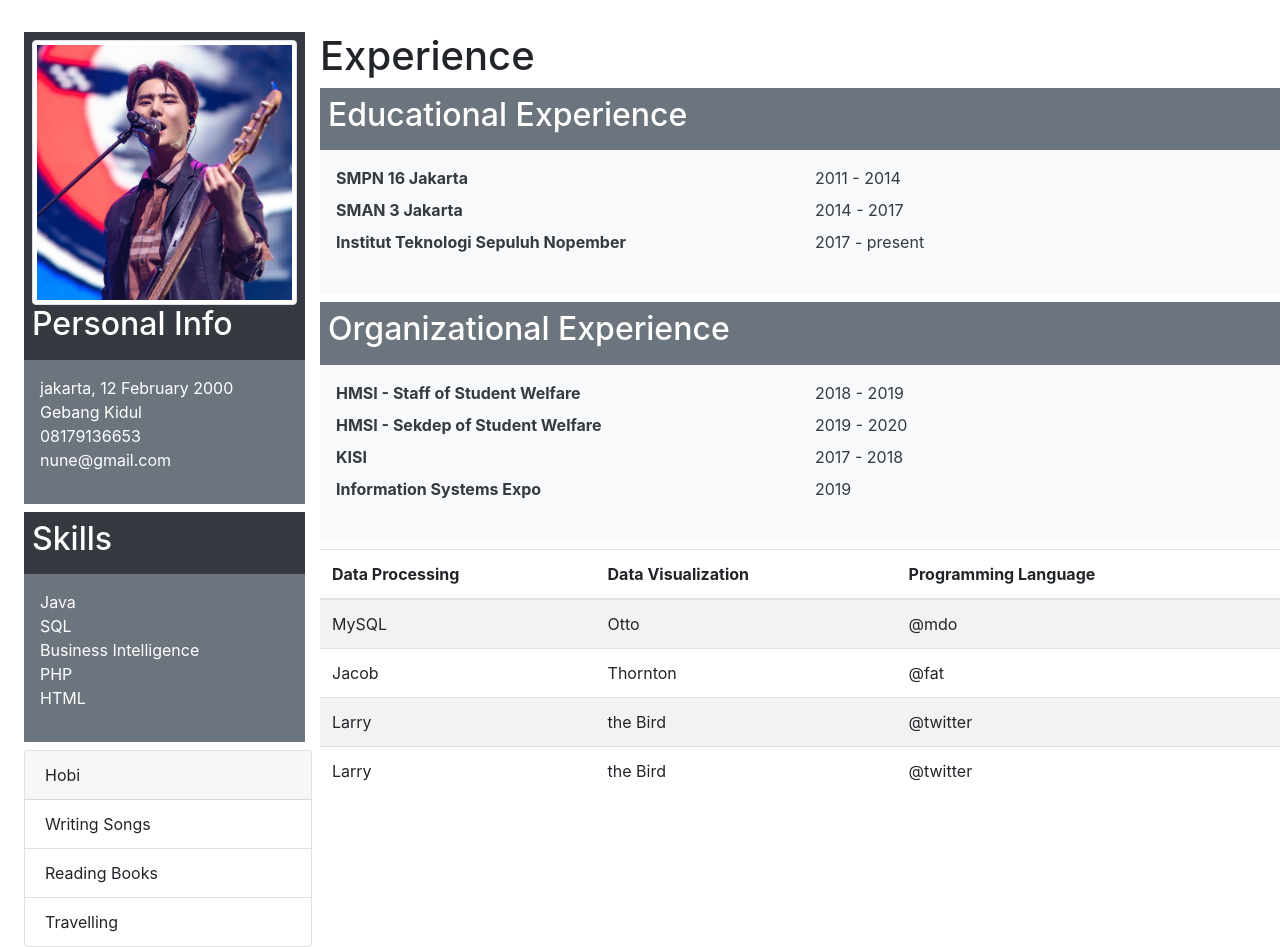
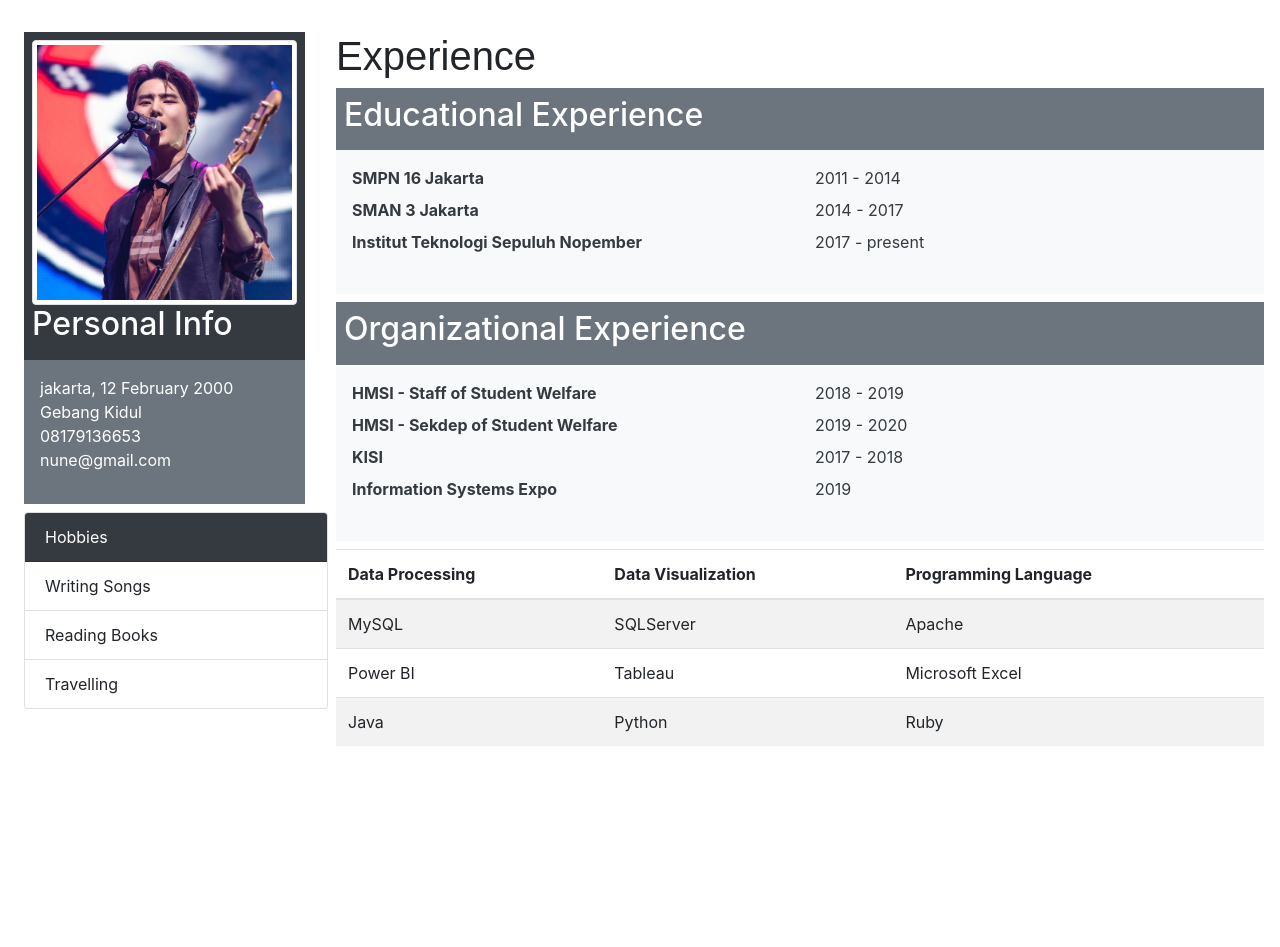
Before and after one commit to DPP-2020/praktikum-1-membuat-cv-part-2-nural12, a plain HTML site: page index.html in a window 1280 px wide. Shown: the part 947-1894 px from the top of the page. After the commit the page ends 1709 px from the top, so only its background shows below. Drawn offline with nearby package versions, Linux system fonts and the light colour scheme.

Commit message:
05211740000019 #2

```diff
--- a/css/style.css
+++ b/css/style.css
@@ -1,3 +1,14 @@
+h1 {
+    font-family: 'Josefin Sans', sans-serif;
+}
 .img-thumbnail{
     width: 370px;
 }
+
+.card {
+    width: 19rem;
+}
+
+.card-header {
+    font-style: bold;
+}
--- a/index.html
+++ b/index.html
@@ -17,7 +17,7 @@
     <div class="container-fluid">
         <div class="jumbotron jumbotron-fluid">
             <div class="container">
-                <h1 class="display-4">Nur Aini Lestari</h1>
+                <h1 class="display-4">Kang Younghyun</h1>
                 <h4>Sistem Informasi ITS</h4>
                 <p class="lead">Hello! My Name is Nune and now I'm study at Information Systems Institut Teknologi Sepuluh
                     Nopember Surabaya. I'm interested in Web Development. I love reading books.</p>
@@ -42,24 +42,11 @@
                             </ul>
                         </div>
                     </div>
-                    <div class="container mx-md-n5">
-                            <span class="d-block p-2 bg-dark text-white">
-                                <h2>Skills</h2>
-                            </span>
-                            <div class="p-3 mb-2 bg-secondary text-white">
-                                <ul class="list-unstyled">
-                                    <li>Java</li>
-                                    <li>SQL</li>
-                                    <li>Business Intelligence</li>
-                                    <li>PHP</li>
-                                    <li>HTML</li>
-                                </ul>
-                            </div>
-                        </div>
+                    <div class="d-none d-lg-block">
                         <div class="container mx-md-n5">
-                        <div class="card" style="width: 18rem;">
-                            <div class="card-header">
-                             Hobi
+                        <div class="card">
+                            <div class="card-header bg-dark text-white">
+                             Hobbies
                             </div>
                             <ul class="list-group list-group-flush">
                               <li class="list-group-item">Writing Songs</li>
@@ -68,13 +55,14 @@
                             </ul>
                           </div>
                           </div>
+                        </div>
                 </div>
             </div>
             <div class="col-md-9">
                 <div class="row mx-md-n5">
-                    <h1>Experience</h1>
-                    <div class="d-none d-lg-block">
-                        <div class="container-md">
+                    <h1 class="mx-3">Experience</h1>
+
+                        <div class="container-md mx-3">
                             <span class="d-block p-2 bg-secondary text-white">
                                 <h2>Educational Experience</h2>
                             </span>
@@ -91,7 +79,7 @@
                                 </dl>
                             </div>
                         </div>
-                        <div class="container-md">
+                        <div class="container-md mx-3">
                                 <span class="d-block p-2 bg-secondary text-white">
                                     <h2>Organizational Experience</h2>
                                 </span>
@@ -112,8 +100,8 @@
 
                                 </div>
                             </div>
-                                <div class="container-md">
-                                    <div class="table-responsive">
+
+                                    <div class="table-responsive mx-3">
                                     <table class="table table-striped">
                                         <thead>
                                           <tr>
@@ -126,34 +114,28 @@
                                           <tr>
 
                                             <td>MySQL</td>
-                                            <td>Otto</td>
-                                            <td>@mdo</td>
+                                            <td>SQLServer</td>
+                                            <td>Apache</td>
                                           </tr>
                                           <tr>
 
-                                            <td>Jacob</td>
-                                            <td>Thornton</td>
-                                            <td>@fat</td>
+                                            <td>Power BI</td>
+                                            <td>Tableau</td>
+                                            <td>Microsoft Excel</td>
                                           </tr>
                                           <tr>
 
-                                            <td>Larry</td>
-                                            <td>the Bird</td>
-                                            <td>@twitter</td>
-                                          </tr>
-                                          <tr>
-
-                                            <td>Larry</td>
-                                            <td>the Bird</td>
-                                            <td>@twitter</td>
+                                            <td>Java</td>
+                                            <td>Python</td>
+                                            <td>Ruby</td>
                                           </tr>
                                         </tbody>
                                       </table>
                                </div>
-                                </div>
+
 
                             </div>
-                    </div>
+
                 </div>
             </div>
         </div>
```
